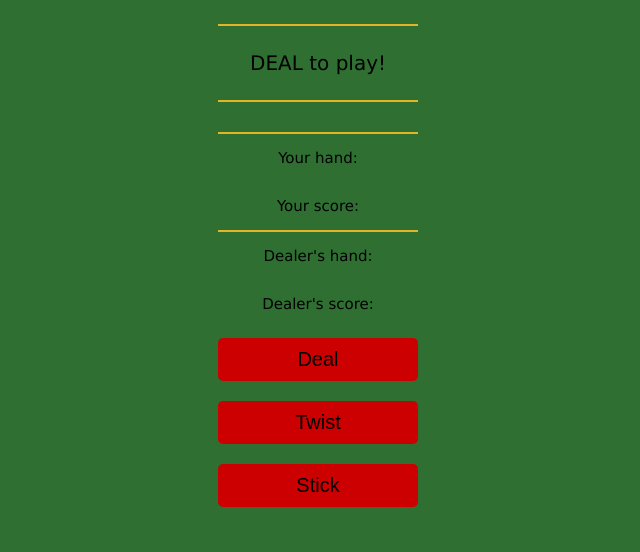
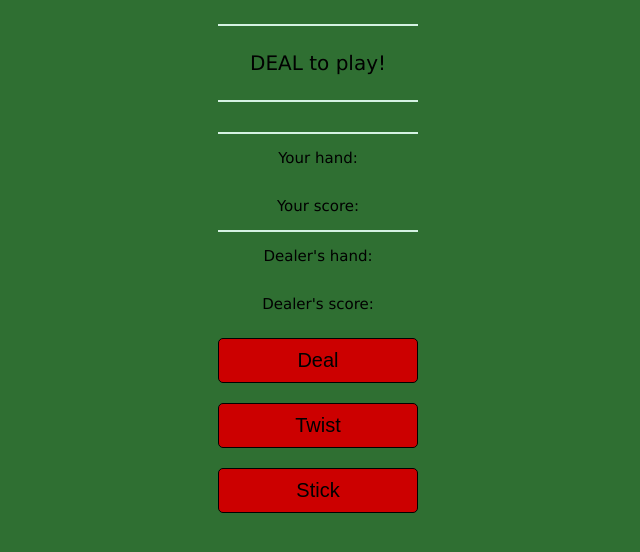
Before and after one commit to bigspambot/blackjack, a plain HTML site: page index.html in a window 1280 px wide. Shown: the part 84-636 px from the top of the page, without its empty margins (322-962 px from the left). Drawn offline with Linux system fonts and the light colour scheme.

Commit message:
Update dealer's hand format and change colours

```diff
--- a/index.css
+++ b/index.css
@@ -17,7 +17,7 @@ h1 {
 }
 
 .line {
-    border-bottom: #e5b423 2px solid;
+    border-bottom: #d5f2e3 2px solid;
     width: 200px;
 }
 
@@ -42,7 +42,7 @@ button {
     font-size: 20px;
     background-color: #CC0000;
     color: #010101;
-    border: none;
+    border: 1px solid #010101;
     /* text-shadow: 1px 1px 1px #010101; */
     width: 200px;
     margin: 10px;
--- a/index.js
+++ b/index.js
@@ -29,7 +29,7 @@ function displayPlayer() {
 }
 
 function displayDealer() {
-    dealerCardsEl.textContent = "Dealer's hand: " + dealerCards
+    dealerCardsEl.textContent = "Dealer's hand: " + dealerCards.join(' - ')
     dealerSumEl.textContent = "Dealer's score: " + dealerSum
 }
 
```
